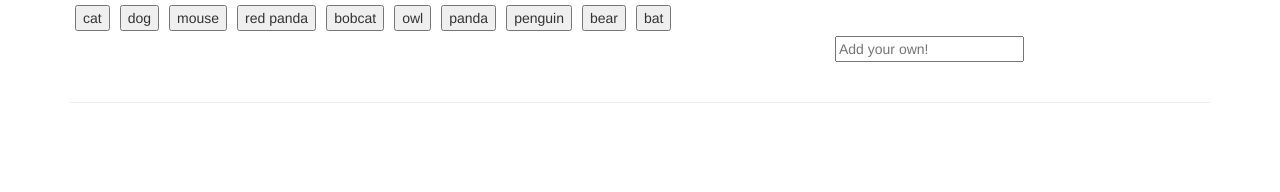
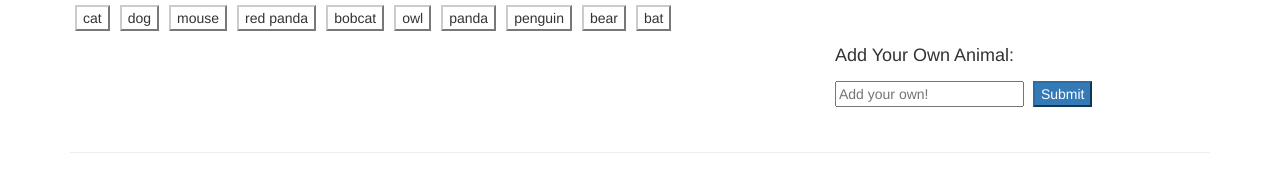
Before and after one commit to mariegadda/giphy-fun, a plain HTML site: page index.html in a window 1280 px wide. Drawn offline with nearby package versions, Linux system fonts and the light colour scheme.

Commit message:
updated submit section

```diff
--- a/index.html
+++ b/index.html
@@ -15,7 +15,11 @@
 		 </div>
 	</div>
 <div class="row">
-	<input class="col-md-offset-8" type="text" name="new-animal" placeholder="Add your own!">
+	<form class="col-md-offset-8" >
+		<h4>Add Your Own Animal:</h4>
+		<input type="text" name="new-animal" placeholder="Add your own!">
+		<button type="submit" class="btn-primary">Submit</button>
+	</form>
 </div>
 	<br>
 	<hr>
--- a/script.js
+++ b/script.js
@@ -8,6 +8,7 @@ var animalArray=["cat", "dog", "mouse", "red panda", "bobcat", "owl", "panda", "
       var buttonDiv = $("#buttons-appear-here");
       var buttons = $("<button>").text(animalArray[i]);
       buttons.attr("data-type", animalArray[i]);
+      buttons.attr("class", "btn-default");
       buttonDiv.append(buttons);
     }
 
```
